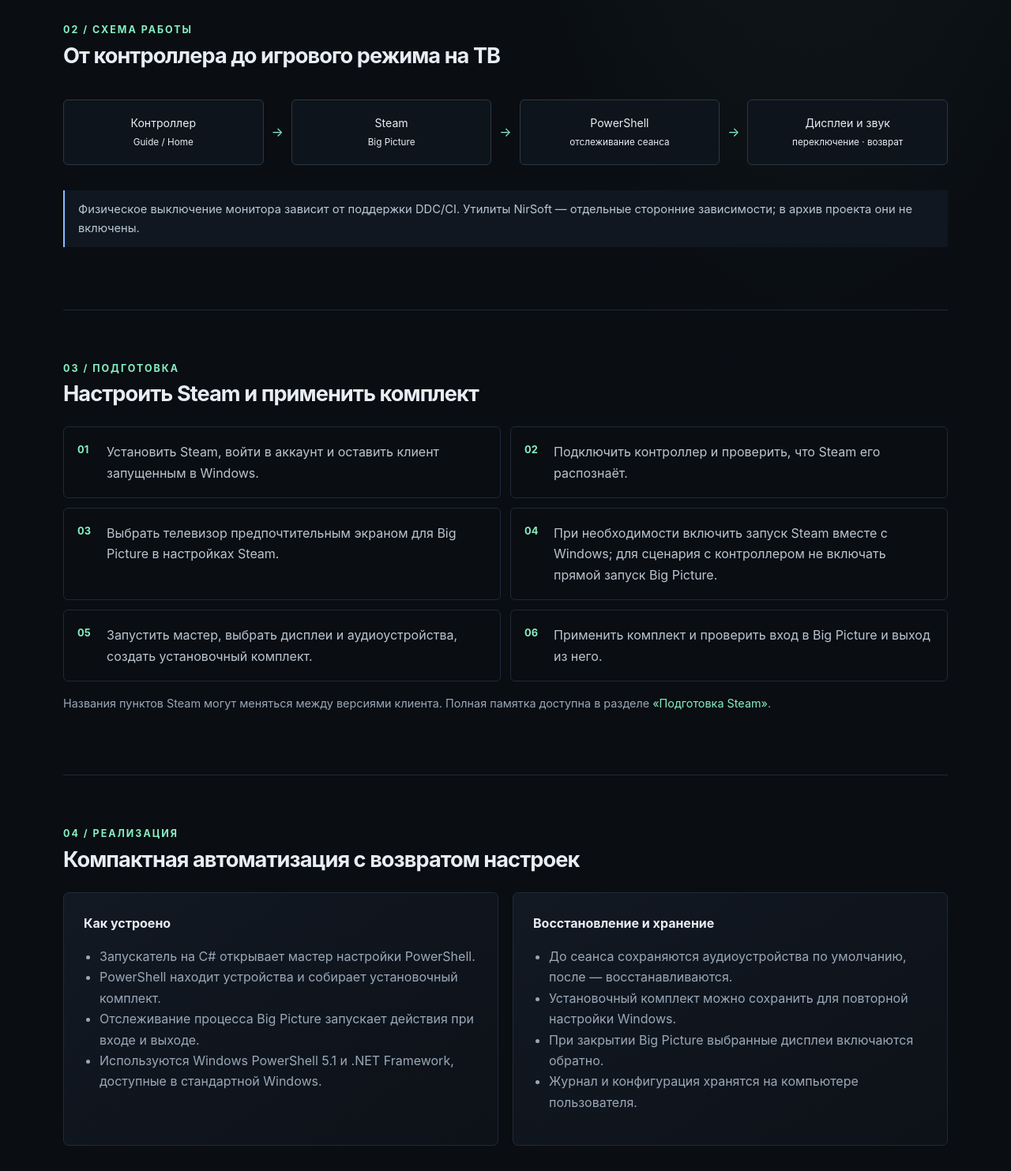
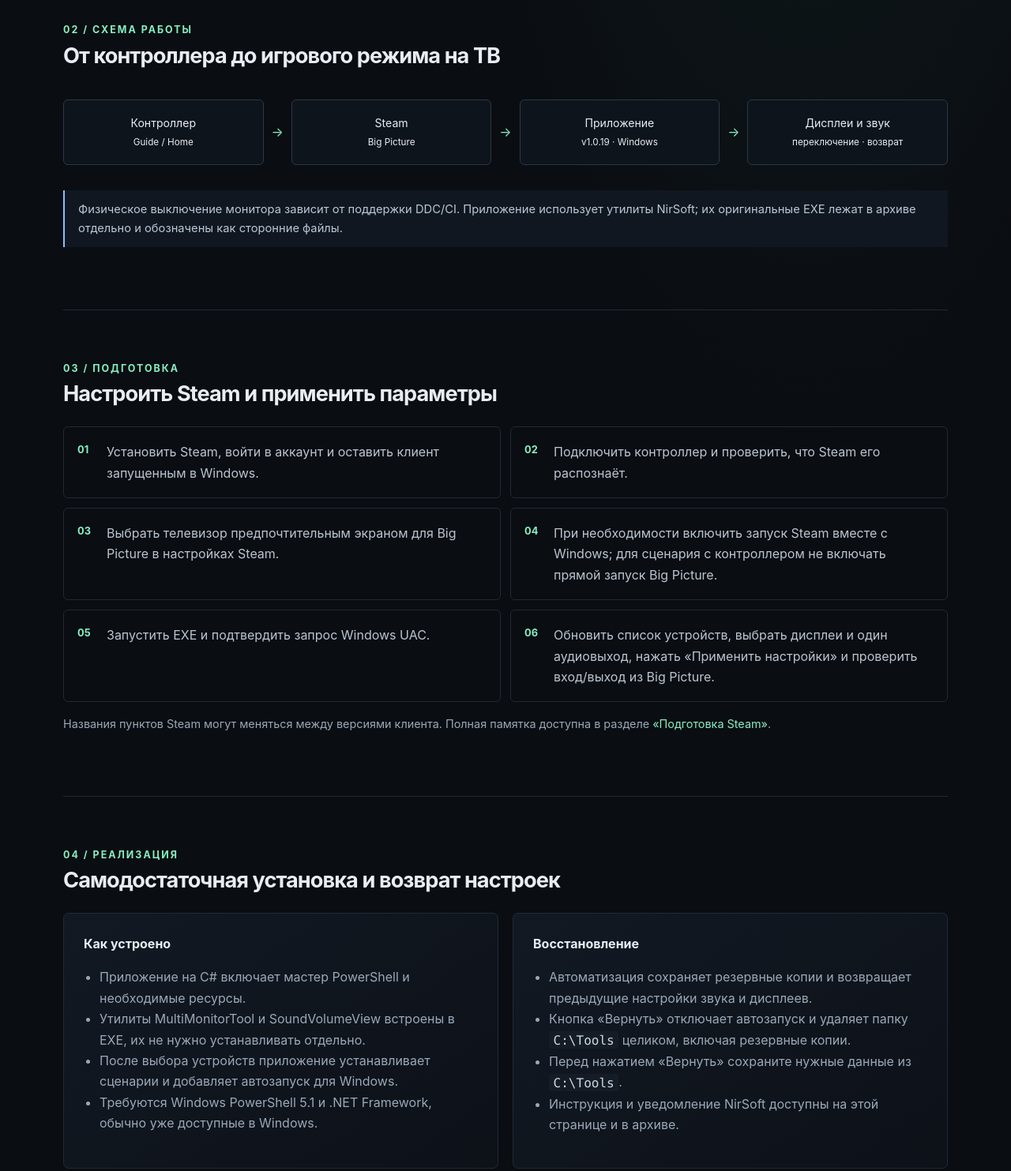
Before and after one commit to Alexsol83/Alexsol83.github.io, a plain HTML site: page projects/steam-big-picture/index.html in a window 1280 px wide. Shown: the part 1280-2763 px from the top of the page at 79% size. Drawn offline with Linux system fonts and the light colour scheme.

Commit message:
Add files via upload

```diff
--- a/projects/steam-big-picture/index.html
+++ b/projects/steam-big-picture/index.html
@@ -15,12 +15,12 @@
 <body>
   <header class="top"><a class="brand" href="../../">ALEXSOL83 <span style="color:var(--accent)">/</span> ПРОЕКТЫ</a><nav><a href="#overview">Обзор</a><a href="#workflow">Схема</a><a href="#docs">Документы</a><a href="https://github.com/Alexsol83">GitHub ↗</a></nav></header>
   <main>
-    <section class="hero"><div class="eyebrow">Автоматизация Windows · Разбор проекта</div><h1>Steam Big<br>Picture.</h1><p>Утилита для Windows, которая упрощает игровой сеанс на телевизоре: при запуске Big Picture переключает дисплеи и звук, а после выхода возвращает рабочую конфигурацию.</p><div class="actions"><a class="button primary" href="download/Steam-Big-Picture-by-Kovrov-Team-v1.0.zip">Скачать ZIP проекта ↗</a><a class="button" href="#docs">Открыть инструкцию ↓</a></div><div class="meta"><span><b>Платформа</b> · Windows 10/11</span><span><b>Технологии</b> · C# · PowerShell</span><span><b>Версия</b> · v1.0</span><span><b>Зависимости</b> · утилиты NirSoft</span></div></section>
-    <section class="section" id="overview"><div class="kicker">01 / Обзор</div><h2>Одна кнопка — и игровой сеанс настроен</h2><p class="lead">Контроллер запускает сценарий Steam Big Picture. Автоматизация включает выбранный экран и аудиоустройства, чтобы не перенастраивать Windows вручную перед каждой игрой. После выхода из Big Picture рабочая конфигурация восстанавливается.</p><div class="grid"><article class="card"><h3>Настройка под себя</h3><p>Мастер на Windows Forms находит подключённые дисплеи и аудиовыходы, а затем собирает установочный комплект для выбранных устройств.</p></article><article class="card"><h3>Автоматическое переключение</h3><p>При входе скрипт делает короткую паузу, выключает выбранные дисплеи и назначает нужное устройство для звука.</p></article><article class="card"><h3>Возврат рабочего режима</h3><p>При выходе автоматизация включает выбранные дисплеи и восстанавливает аудиоустройства, активные до сеанса.</p></article></div></section>
-    <section class="section" id="workflow"><div class="kicker">02 / Схема работы</div><h2>От контроллера до игрового режима на ТВ</h2><div class="flow"><div class="node">Контроллер<br><small>Guide / Home</small></div><div class="arrow">→</div><div class="node">Steam<br><small>Big Picture</small></div><div class="arrow">→</div><div class="node">PowerShell<br><small>отслеживание сеанса</small></div><div class="arrow">→</div><div class="node">Дисплеи и звук<br><small>переключение · возврат</small></div></div><p class="note">Физическое выключение монитора зависит от поддержки DDC/CI. Утилиты NirSoft — отдельные сторонние зависимости; в архив проекта они не включены.</p></section>
-    <section class="section"><div class="kicker">03 / Подготовка</div><h2>Настроить Steam и применить комплект</h2><ol class="steps"><li>Установить Steam, войти в аккаунт и оставить клиент запущенным в Windows.</li><li>Подключить контроллер и проверить, что Steam его распознаёт.</li><li>Выбрать телевизор предпочтительным экраном для Big Picture в настройках Steam.</li><li>При необходимости включить запуск Steam вместе с Windows; для сценария с контроллером не включать прямой запуск Big Picture.</li><li>Запустить мастер, выбрать дисплеи и аудиоустройства, создать установочный комплект.</li><li>Применить комплект и проверить вход в Big Picture и выход из него.</li></ol><p style="color:var(--muted);font-size:.9rem">Названия пунктов Steam могут меняться между версиями клиента. Полная памятка доступна в разделе <a href="docs/steam-setup-guide.html">«Подготовка Steam»</a>.</p></section>
-    <section class="section"><div class="kicker">04 / Реализация</div><h2>Компактная автоматизация с возвратом настроек</h2><div class="split"><article class="card"><h3>Как устроено</h3><ul><li>Запускатель на C# открывает мастер настройки PowerShell.</li><li>PowerShell находит устройства и собирает установочный комплект.</li><li>Отслеживание процесса Big Picture запускает действия при входе и выходе.</li><li>Используются Windows PowerShell 5.1 и .NET Framework, доступные в стандартной Windows.</li></ul></article><article class="card"><h3>Восстановление и хранение</h3><ul><li>До сеанса сохраняются аудиоустройства по умолчанию, после — восстанавливаются.</li><li>Установочный комплект можно сохранить для повторной настройки Windows.</li><li>При закрытии Big Picture выбранные дисплеи включаются обратно.</li><li>Журнал и конфигурация хранятся на компьютере пользователя.</li></ul></article></div></section>
-    <section class="section" id="docs"><div class="kicker">05 / Документы и загрузки</div><h2>Материалы проекта</h2><div class="downloads"><a class="download" href="docs/steam-setup-guide.html"><strong>Памятка по подготовке Steam ↗</strong><span>Публичная инструкция без названий конкретных устройств</span></a><a class="download" href="docs/project-readme.html"><strong>README проекта ↗</strong><span>Требования, устройство, установка и восстановление</span></a><a class="download" href="download/Steam-Big-Picture-by-Kovrov-Team-v1.0.zip"><strong>ZIP с файлами проекта ↗</strong><span>Приложение, исходники, сборка и документация</span></a><a class="download" href="https://www.nirsoft.net/utils/multi_monitor_tool.html"><strong>MultiMonitorTool ↗</strong><span>Скачать отдельно с сайта NirSoft</span></a><a class="download" href="https://www.nirsoft.net/utils/sound_volume_view.html"><strong>SoundVolumeView ↗</strong><span>Скачать отдельно с сайта NirSoft</span></a><a class="download" href="https://help.steampowered.com/en/faqs/view/3725-76D3-3F31-FB63"><strong>Справка Steam Big Picture ↗</strong><span>Официальная поддержка Steam</span></a></div></section>
+    <section class="hero"><div class="eyebrow">Автоматизация Windows · Разбор проекта</div><h1>Steam Big<br>Picture — готово.</h1><p>Самостоятельное приложение для Windows переводит систему в игровой режим при запуске Steam Big Picture и возвращает выбранные настройки после выхода.</p><div class="actions"><a class="button primary" href="download/Steam-Big-Picture-by-Kovrov-Team-v1.0.19.zip">Скачать v1.0.19 ↗</a><a class="button" href="#docs">Открыть инструкцию ↓</a></div><div class="meta"><span><b>Платформа</b> · Windows 10/11</span><span><b>Технологии</b> · C# · PowerShell</span><span><b>Версия</b> · v1.0.19</span><span><b>Формат</b> · один EXE</span></div></section>
+    <section class="section" id="overview"><div class="kicker">01 / Обзор</div><h2>Один EXE — готовый сценарий</h2><p class="lead">Приложение включает мастер настройки, установочные сценарии и утилиты NirSoft. Пользователь выбирает дисплеи и одно аудиоустройство, затем применяет параметры прямо из программы — отдельная сборка установочного комплекта не нужна.</p><div class="grid"><article class="card"><h3>Выбор устройств</h3><p>Мастер показывает подключённые мониторы и устройства вывода звука для выбора игровой конфигурации.</p></article><article class="card"><h3>Применение из приложения</h3><p>После подтверждения Windows UAC программа устанавливает автоматизацию и настраивает её запуск для текущей учётной записи.</p></article><article class="card"><h3>Автоматический возврат</h3><p>При выходе из Big Picture приложение включает выбранные дисплеи и восстанавливает прежний звук.</p></article></div></section>
+    <section class="section" id="workflow"><div class="kicker">02 / Схема работы</div><h2>От контроллера до игрового режима на ТВ</h2><div class="flow"><div class="node">Контроллер<br><small>Guide / Home</small></div><div class="arrow">→</div><div class="node">Steam<br><small>Big Picture</small></div><div class="arrow">→</div><div class="node">Приложение<br><small>v1.0.19 · Windows</small></div><div class="arrow">→</div><div class="node">Дисплеи и звук<br><small>переключение · возврат</small></div></div><p class="note">Физическое выключение монитора зависит от поддержки DDC/CI. Приложение использует утилиты NirSoft; их оригинальные EXE лежат в архиве отдельно и обозначены как сторонние файлы.</p></section>
+    <section class="section"><div class="kicker">03 / Подготовка</div><h2>Настроить Steam и применить параметры</h2><ol class="steps"><li>Установить Steam, войти в аккаунт и оставить клиент запущенным в Windows.</li><li>Подключить контроллер и проверить, что Steam его распознаёт.</li><li>Выбрать телевизор предпочтительным экраном для Big Picture в настройках Steam.</li><li>При необходимости включить запуск Steam вместе с Windows; для сценария с контроллером не включать прямой запуск Big Picture.</li><li>Запустить EXE и подтвердить запрос Windows UAC.</li><li>Обновить список устройств, выбрать дисплеи и один аудиовыход, нажать «Применить настройки» и проверить вход/выход из Big Picture.</li></ol><p style="color:var(--muted);font-size:.9rem">Названия пунктов Steam могут меняться между версиями клиента. Полная памятка доступна в разделе <a href="docs/steam-setup-guide.html">«Подготовка Steam»</a>.</p></section>
+    <section class="section"><div class="kicker">04 / Реализация</div><h2>Самодостаточная установка и возврат настроек</h2><div class="split"><article class="card"><h3>Как устроено</h3><ul><li>Приложение на C# включает мастер PowerShell и необходимые ресурсы.</li><li>Утилиты MultiMonitorTool и SoundVolumeView встроены в EXE, их не нужно устанавливать отдельно.</li><li>После выбора устройств приложение устанавливает сценарии и добавляет автозапуск для Windows.</li><li>Требуются Windows PowerShell 5.1 и .NET Framework, обычно уже доступные в Windows.</li></ul></article><article class="card"><h3>Восстановление</h3><ul><li>Автоматизация сохраняет резервные копии и возвращает предыдущие настройки звука и дисплеев.</li><li>Кнопка «Вернуть» отключает автозапуск и удаляет папку <code>C:\Tools</code> целиком, включая резервные копии.</li><li>Перед нажатием «Вернуть» сохраните нужные данные из <code>C:\Tools</code>.</li><li>Инструкция и уведомление NirSoft доступны на этой странице и в архиве.</li></ul></article></div></section>
+    <section class="section" id="docs"><div class="kicker">05 / Документы и загрузки</div><h2>Материалы проекта</h2><div class="downloads"><a class="download" href="docs/steam-setup-guide.html"><strong>Памятка по подготовке Steam ↗</strong><span>Публичная инструкция без названий конкретных устройств</span></a><a class="download" href="docs/project-readme.html"><strong>Описание и восстановление ↗</strong><span>Версия 1.0.19, установка, поведение и ограничения</span></a><a class="download" href="download/Steam-Big-Picture-by-Kovrov-Team-v1.0.19.zip"><strong>Приложение v1.0.19 + зависимости ↗</strong><span>EXE и отдельная папка с оригинальными утилитами NirSoft</span></a><a class="download" href="https://www.nirsoft.net/utils/multi_monitor_tool.html"><strong>MultiMonitorTool ↗</strong><span>Официальная страница NirSoft</span></a><a class="download" href="https://www.nirsoft.net/utils/sound_volume_view.html"><strong>SoundVolumeView ↗</strong><span>Официальная страница NirSoft</span></a><a class="download" href="https://help.steampowered.com/en/faqs/view/3725-76D3-3F31-FB63"><strong>Справка Steam Big Picture ↗</strong><span>Официальная поддержка Steam</span></a></div></section>
   </main>
   <footer><span>Alexsol83 · Проект</span><span>Windows · Steam · Автоматизация</span></footer>
 </body>
```
